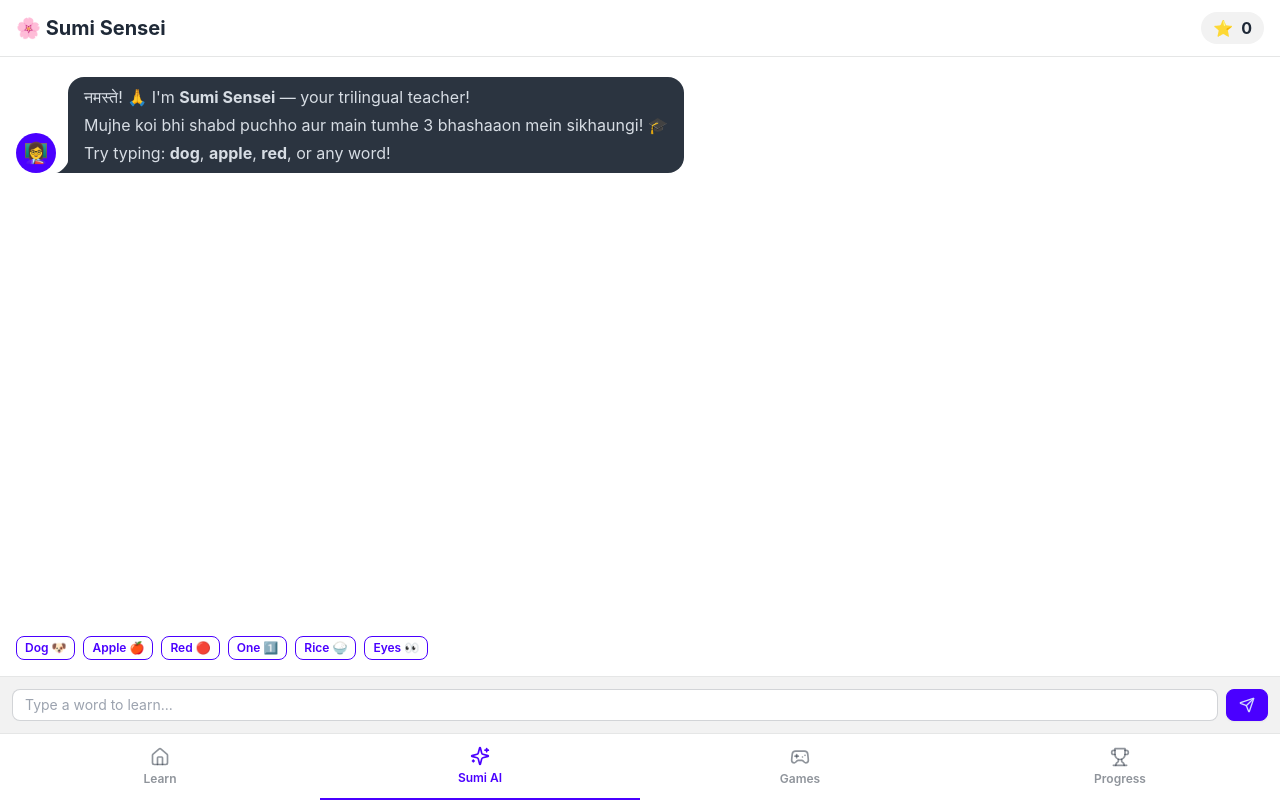
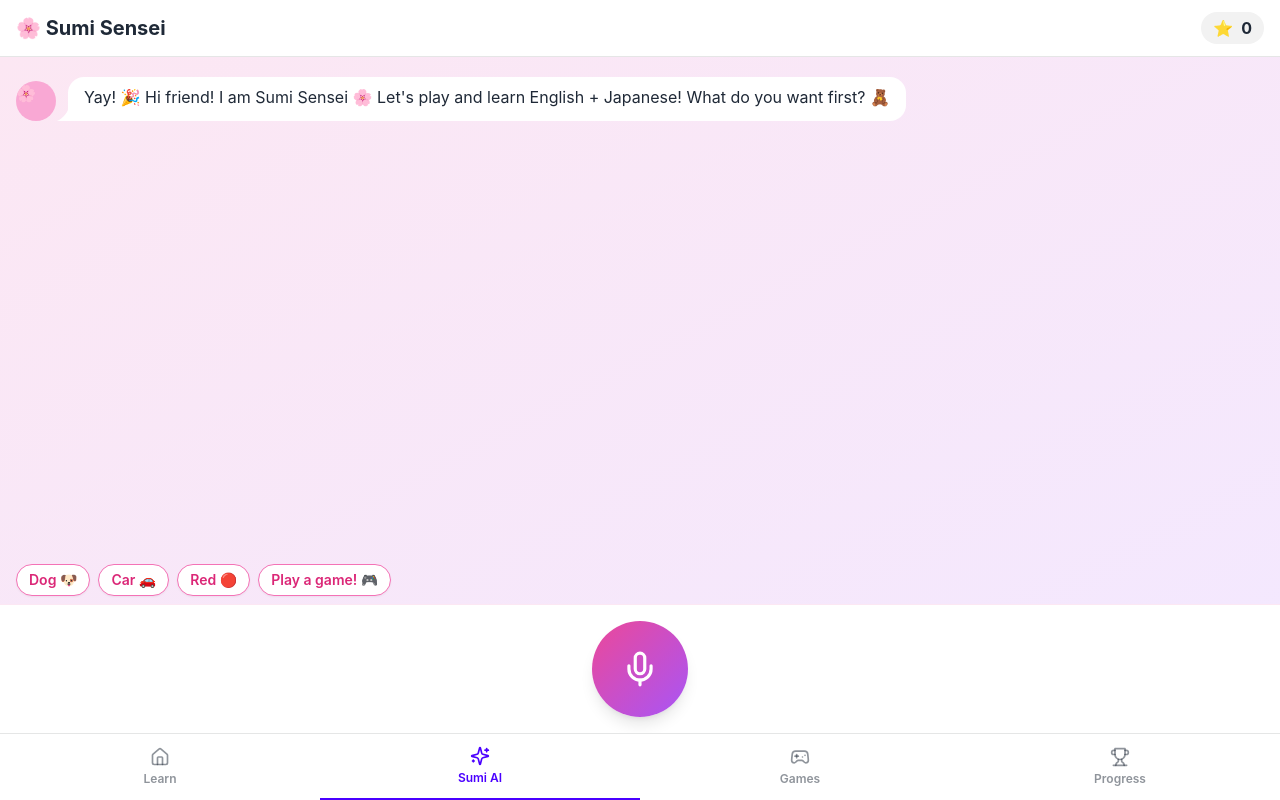
Before and after one commit to madan123051/Learnyourbaby, a React (Vite) app: page / in a window 1280 px wide. Both pictures are taken after a click on the button "Sumi AI". Built offline with nearby package versions, Linux system fonts and the light colour scheme.

Commit message:
feat: make Sumi baby-game style and remove Nepali language

```diff
--- a/src/components/GamesScreen.tsx
+++ b/src/components/GamesScreen.tsx
@@ -70,7 +70,7 @@ const QuizGame: React.FC<{
         <span className="text-6xl mb-4">🎉</span>
         <h2 className="text-2xl font-bold mb-2">Quiz Complete!</h2>
         <p className="text-4xl font-bold text-primary mb-2">⭐ {score} Stars</p>
-        <p className="text-base-content/60 mb-6">शाबास! बहुत बढ़िया!</p>
+        <p className="text-base-content/60 mb-6">Amazing work! 🎉</p>
         <div className="flex gap-2">
           <button className="btn btn-primary" onClick={() => {
             setQuestions(shuffleArray(VOCABULARY).slice(0, 10));
@@ -94,7 +94,7 @@ const QuizGame: React.FC<{
       <div className="flex-1 flex flex-col items-center justify-center">
         <span className="text-5xl mb-4">{currentQ.trilingual_content.emoji}</span>
         <h3 className="text-lg font-bold text-center mb-6 px-2">
-          {currentQ.interactive_quiz.question_nepali}
+          {currentQ.interactive_quiz.question}
         </h3>
 
         <div className="w-full max-w-sm space-y-3">
@@ -217,7 +217,7 @@ const MatchingGame: React.FC<{
         <span className="text-6xl mb-4">🏆</span>
         <h2 className="text-2xl font-bold mb-2">All Matched!</h2>
         <p className="text-4xl font-bold text-primary mb-2">⭐ {score} Stars</p>
-        <p className="text-base-content/60 mb-6">बहुत बढ़िया! Great job!</p>
+        <p className="text-base-content/60 mb-6">Great job! 🌟</p>
         <div className="flex gap-2">
           <button className="btn btn-primary" onClick={initGame}>
             <RotateCcw size={16} /> Play Again
--- a/src/components/SumiSensei.tsx
+++ b/src/components/SumiSensei.tsx
@@ -1,118 +1,140 @@
-import React, { useState } from 'react';
-import { Send, Sparkles } from 'lucide-react';
-import { VOCABULARY } from '../data/vocabulary';
+import React, { useEffect, useRef, useState } from 'react';
+import { Loader2, Mic, MicOff } from 'lucide-react';
 
-interface ChatMessage {
-  id: number;
-  role: 'user' | 'sumi';
-  text: string;
-  emoji?: string;
+interface ChatMessage { id: number; role: 'user' | 'sumi'; text: string; }
+interface HistoryEntry { role: 'user' | 'model'; text: string; }
+
+declare global {
+  interface Window {
+    SpeechRecognition?: any;
+    webkitSpeechRecognition?: any;
+  }
 }
 
-const SUMI_RESPONSES: Record<string, string> = {};
-// Build a lookup from keywords to vocab
-VOCABULARY.forEach(v => {
-  const eng = v.trilingual_content.english.word.toLowerCase();
-  const nep = v.trilingual_content.nepali.word;
-  const jpn = v.trilingual_content.japanese.word;
-  const kana = v.trilingual_content.japanese.kana;
-  const response = `${v.trilingual_content.emoji} Great question!\n\n🇬🇧 English: **${v.trilingual_content.english.word}** (${v.trilingual_content.english.phonics})\n"${v.trilingual_content.english.sentence}"\n\n🇳🇵 नेपाली: **${v.trilingual_content.nepali.word}** (${v.trilingual_content.nepali.roman})\n"${v.trilingual_content.nepali.sentence}"\n\n🇯🇵 日本語: **${v.trilingual_content.japanese.word}** (${v.trilingual_content.japanese.kana} / ${v.trilingual_content.japanese.romaji})\n"${v.trilingual_content.japanese.sentence}"`;
-  SUMI_RESPONSES[eng] = response;
-  SUMI_RESPONSES[nep] = response;
-  SUMI_RESPONSES[jpn] = response;
-  SUMI_RESPONSES[kana] = response;
-});
+const SYSTEM_PROMPT = `You are "Sumi Sensei", a warm, enthusiastic, and incredibly patient AI Kindergarten teacher.
+Teach only English and Japanese for ages 3-7 through games and stories.
+Always keep responses short (2-3 sentences), fun, emoji-rich, and child-friendly.
+Never use Nepali or Hindi.
+If child is incorrect, say: "Oh close! Let's try again together! 💖"
+When teaching a Japanese word, always include English meaning + Japanese script + Romaji in brackets.
+Add playful sound effects when possible.
+End every response with a line exactly like: [CHIPS: Option1 | Option2 | Option3]`;
 
-const GREETING = `नमस्ते! 🙏 I'm **Sumi Sensei** — your trilingual teacher!\n\nMujhe koi bhi shabd puchho aur main tumhe 3 bhashaaon mein sikhaungi! 🎓\n\nTry typing: **dog**, **apple**, **red**, or any word!`;
-
-const SUGGESTIONS = ['Dog 🐶', 'Apple 🍎', 'Red 🔴', 'One 1️⃣', 'Rice 🍚', 'Eyes 👀'];
+const API_URL = 'https://generativelanguage.googleapis.com/v1beta/models/gemini-2.0-flash:generateContent';
+const DEFAULT_CHIPS = ['Dog 🐶', 'Car 🚗', 'Red 🔴', 'Play a game! 🎮'];
+const WELCOME = `Yay! 🎉 Hi friend! I am Sumi Sensei 🌸\nLet's play and learn English + Japanese!\nWhat do you want first? 🧸`;
 
 export const SumiSensei: React.FC = () => {
-  const [messages, setMessages] = useState<ChatMessage[]>([
-    { id: 0, role: 'sumi', text: GREETING, emoji: '👩‍🏫' },
-  ]);
-  const [input, setInput] = useState('');
+  const [messages, setMessages] = useState<ChatMessage[]>([{ id: 1, role: 'sumi', text: WELCOME }]);
+  const [chips, setChips] = useState<string[]>(DEFAULT_CHIPS);
+  const [history, setHistory] = useState<HistoryEntry[]>([]);
+  const [isLoading, setIsLoading] = useState(false);
+  const [isListening, setIsListening] = useState(false);
+  const bottomRef = useRef<HTMLDivElement>(null);
 
-  const findResponse = (query: string): string => {
-    const q = query.toLowerCase().trim();
-    // Direct match
-    if (SUMI_RESPONSES[q]) return SUMI_RESPONSES[q];
-    // Partial match
-    for (const key of Object.keys(SUMI_RESPONSES)) {
-      if (q.includes(key) || key.includes(q)) {
-        return SUMI_RESPONSES[key];
-      }
-    }
-    return `🤔 Hmm, I don't know that word yet! Try asking about: **animals**, **fruits**, **colors**, **numbers**, **body parts**, or **food**!\n\nFor example: "dog", "apple", "red", "one", "eyes", "rice"`;
+  useEffect(() => {
+    bottomRef.current?.scrollIntoView({ behavior: 'smooth' });
+  }, [messages, isLoading]);
+
+  const parseChips = (text: string) => {
+    const m = text.match(/\[CHIPS:\s*([^\]]+)\]/);
+    if (!m) return { clean: text, quick: DEFAULT_CHIPS };
+    const quick = m[1].split('|').map(t => t.trim()).filter(Boolean);
+    return {
+      clean: text.replace(/\[CHIPS:[^\]]+\]/, '').trim(),
+      quick: quick.length ? quick : DEFAULT_CHIPS,
+    };
   };
 
-  const handleSend = (text?: string) => {
-    const msg = text || input;
-    if (!msg.trim()) return;
+  const askGemini = async (userText: string) => {
+    const apiKey = (import.meta as any).env.VITE_GEMINI_API_KEY as string | undefined;
+    setMessages(prev => [...prev, { id: Date.now(), role: 'user', text: userText }]);
 
-    const userMsg: ChatMessage = { id: Date.now(), role: 'user', text: msg.replace(/\s*[\u{1F300}-\u{1FAFF}\u{2600}-\u{26FF}\u{2700}-\u{27BF}]/u, '') };
-    const response = findResponse(msg);
-    const sumiMsg: ChatMessage = { id: Date.now() + 1, role: 'sumi', text: response, emoji: '👩‍🏫' };
+    if (!apiKey) {
+      setMessages(prev => [...prev, {
+        id: Date.now() + 1,
+        role: 'sumi',
+        text: `Oh close! Let's try again together! 💖\nPlease add VITE_GEMINI_API_KEY in .env first. 🔑`,
+      }]);
+      return;
+    }
 
-    setMessages(prev => [...prev, userMsg, sumiMsg]);
-    setInput('');
+    setIsLoading(true);
+    const newHistory: HistoryEntry[] = [...history, { role: 'user', text: userText }];
+
+    try {
+      const res = await fetch(`${API_URL}?key=${apiKey}`, {
+        method: 'POST',
+        headers: { 'Content-Type': 'application/json' },
+        body: JSON.stringify({
+          system_instruction: { parts: [{ text: SYSTEM_PROMPT }] },
+          contents: newHistory.map(h => ({ role: h.role, parts: [{ text: h.text }] })),
+          generationConfig: { temperature: 0.9, maxOutputTokens: 250 },
+        }),
+      });
+      const data = await res.json();
+      const text = data?.candidates?.[0]?.content?.parts?.[0]?.text ?? "Oh close! Let's try again together! 💖";
+      const { clean, quick } = parseChips(text);
+      setMessages(prev => [...prev, { id: Date.now() + 2, role: 'sumi', text: clean }]);
+      setHistory([...newHistory, { role: 'model', text: clean }]);
+      setChips(quick);
+    } catch {
+      setMessages(prev => [...prev, {
+        id: Date.now() + 2,
+        role: 'sumi',
+        text: "Oh close! Let's try again together! 💖 Tap a button and we play! 🧸",
+      }]);
+    } finally {
+      setIsLoading(false);
+    }
+  };
+
+  const handleMic = () => {
+    const SR = window.SpeechRecognition || window.webkitSpeechRecognition;
+    if (!SR) return;
+    const rec = new SR();
+    rec.lang = 'en-US';
+    rec.interimResults = false;
+    setIsListening(true);
+    rec.start();
+    rec.onresult = (e: any) => {
+      setIsListening(false);
+      askGemini(e.results[0][0].transcript);
+    };
+    rec.onerror = () => setIsListening(false);
+    rec.onend = () => setIsListening(false);
   };
 
   return (
-    <div className="flex flex-col h-full">
-      {/* Chat messages */}
+    <div className="flex flex-col h-full bg-gradient-to-br from-pink-100 to-purple-100">
       <div className="flex-1 overflow-y-auto p-4 space-y-3">
-        {messages.map(msg => (
-          <div key={msg.id} className={`chat ${msg.role === 'user' ? 'chat-end' : 'chat-start'}`}>
-            {msg.role === 'sumi' && (
-              <div className="chat-image avatar placeholder">
-                <div className="bg-primary text-primary-content w-10 rounded-full">
-                  <span className="text-xl">👩‍🏫</span>
-                </div>
-              </div>
+        {messages.map(m => (
+          <div key={m.id} className={`chat ${m.role === 'user' ? 'chat-end' : 'chat-start'}`}>
+            {m.role === 'sumi' && (
+              <div className="chat-image avatar"><div className="w-10 rounded-full bg-pink-300 flex items-center justify-center">🌸</div></div>
             )}
-            <div className={`chat-bubble ${msg.role === 'user' ? 'chat-bubble-primary' : 'chat-bubble'}`}>
-              {msg.text.split('\n').map((line, i) => (
-                <p key={i} className={i > 0 ? 'mt-1' : ''}>
-                  {line.split('**').map((part, j) =>
-                    j % 2 === 1 ? <strong key={j}>{part}</strong> : <span key={j}>{part}</span>
-                  )}
-                </p>
-              ))}
-            </div>
+            <div className={`chat-bubble ${m.role === 'user' ? 'chat-bubble-primary' : 'bg-white text-gray-800'}`}>{m.text}</div>
           </div>
+        ))}
+        {isLoading && <div className="chat chat-start"><div className="chat-bubble bg-white"><Loader2 className="animate-spin" size={18} /></div></div>}
+        <div ref={bottomRef} />
+      </div>
+
+      <div className="px-4 pb-2 flex gap-2 overflow-x-auto">
+        {chips.map(c => (
+          <button key={c} className="btn btn-sm rounded-full border-pink-400 text-pink-600 bg-white" disabled={isLoading} onClick={() => askGemini(c)}>{c}</button>
         ))}
       </div>
 
-      {/* Suggestions */}
-      <div className="px-4 pb-2">
-        <div className="flex gap-2 overflow-x-auto pb-2">
-          {SUGGESTIONS.map(s => (
-            <button
-              key={s}
-              className="btn btn-xs btn-outline btn-primary whitespace-nowrap"
-              onClick={() => handleSend(s)}
-            >
-              {s}
-            </button>
-          ))}
-        </div>
-      </div>
-
-      {/* Input */}
-      <div className="p-3 bg-base-200 border-t border-base-300">
-        <div className="flex gap-2">
-          <input
-            className="input input-bordered flex-1 input-sm"
-            placeholder="Type a word to learn..."
-            value={input}
-            onChange={e => setInput(e.target.value)}
-            onKeyDown={e => e.key === 'Enter' && handleSend()}
-          />
-          <button className="btn btn-primary btn-sm" onClick={() => handleSend()}>
-            <Send size={16} />
-          </button>
-        </div>
+      <div className="bg-white border-t border-pink-100 p-4 flex justify-center">
+        <button
+          onClick={handleMic}
+          disabled={isLoading}
+          className="w-24 h-24 rounded-full text-white flex items-center justify-center shadow-lg"
+          style={{ background: isListening ? '#ef4444' : 'linear-gradient(135deg,#ec4899,#a855f7)' }}
+        >
+          {isListening ? <MicOff size={38} /> : <Mic size={38} />}
+        </button>
       </div>
     </div>
   );
--- a/src/types.ts
+++ b/src/types.ts
@@ -8,11 +8,10 @@ export interface TrilingualWord {
   trilingual_content: {
     emoji: string;
     english: { word: string; phonics: string; sentence: string; };
-    nepali: { word: string; roman: string; sentence: string; };
     japanese: { word: string; kana: string; romaji: string; sentence: string; };
   };
   interactive_quiz: {
-    question_nepali: string;
+    question: string;
     options: string[];
     correct_answer: string;
     star_points: number;
```
Also changed, not shown: src/components/HomeScreen.tsx (+2 -11 lines), src/data/vocabulary.ts (+36 -66 lines).
